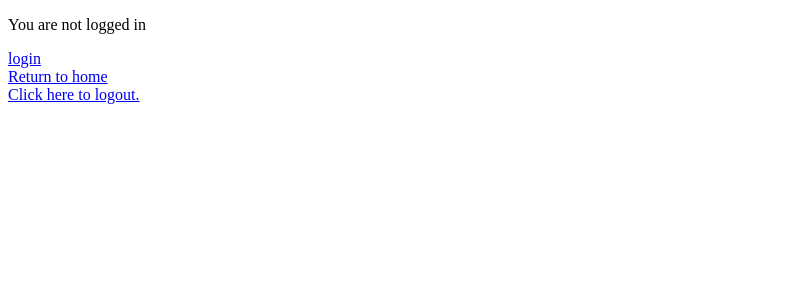
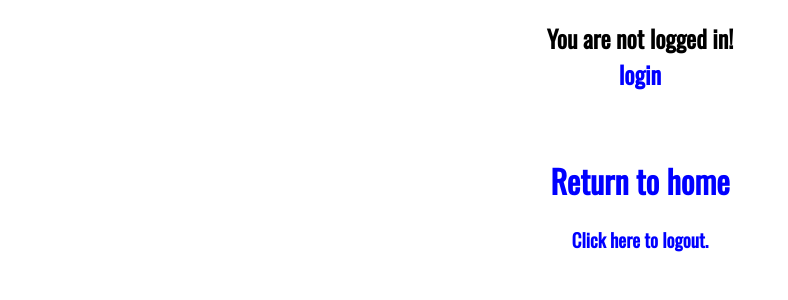
Before and after one commit to Michael98Liu/GREvocabulary, a Django app: page / in a window 1280 px wide. Shown: the top 300 px of the page, without its empty margins (0-788 px from the left). Run offline with Django 3.2, Linux system fonts and the light colour scheme.

Commit message:
Added some css styling for base.html and home.html

```diff
--- a/templates/base.html
+++ b/templates/base.html
@@ -4,15 +4,51 @@
 <head>
   <meta charset="utf-8">
   <title>{% block title %}GRE Vocab{% endblock %}</title>
+  <link href="https://fonts.googleapis.com/css?family=Oswald" rel="stylesheet">
+  <style>
+  *
+  {
+      font-family: 'Oswald', sans-serif;
+  }
+
+  a:hover, a:active {
+    background-color: red;
+    text-decoration: none;
+  }
+    /* unvisited link */
+  a:link {
+    color: blue;
+    text-decoration: none;
+  }
+
+  /* visited link */
+  a:visited {
+    color: green;
+    text-decoration: none;
+  }
+
+  /* mouse over link */
+  a:hover {
+    color: red;
+    text-decoration: none;
+  }
+
+  /* selected link */
+  a:active {
+    color: blue;
+    text-decoration: none;
+  }
+  </style>
 </head>
 <body>
   <main>
     {% block content %}
     {% endblock %}
     <br/>
-    <a href="{% url 'home'%}">Return to home</a>
-    <br/>
-    <a href="{% url 'logout'%}">Click here to logout.</a>
+    <center>
+      <a href="{% url 'home'%}"><h1>Return to home</h1></a>
+      <a href="{% url 'logout'%}"><h3>Click here to logout.</h3></a>
+    </center>
   </main>
 </body>
 </html>
--- a/templates/home.html
+++ b/templates/home.html
@@ -9,7 +9,12 @@
   <a href="{% url 'learn' %}">Learn new words</a>
   <a href="{% url 'quiz' %}">Take a quiz</a>
 {% else %}
-  <p>You are not logged in</p>
-  <a href="{% url 'login' %}">login</a>
+  <center>
+    <h2>
+    You are not logged in!
+    <br/>
+    <a href="{% url 'login' %}">login</a>
+    </h2>
+  </center>
 {% endif %}
 {% endblock %}
```
